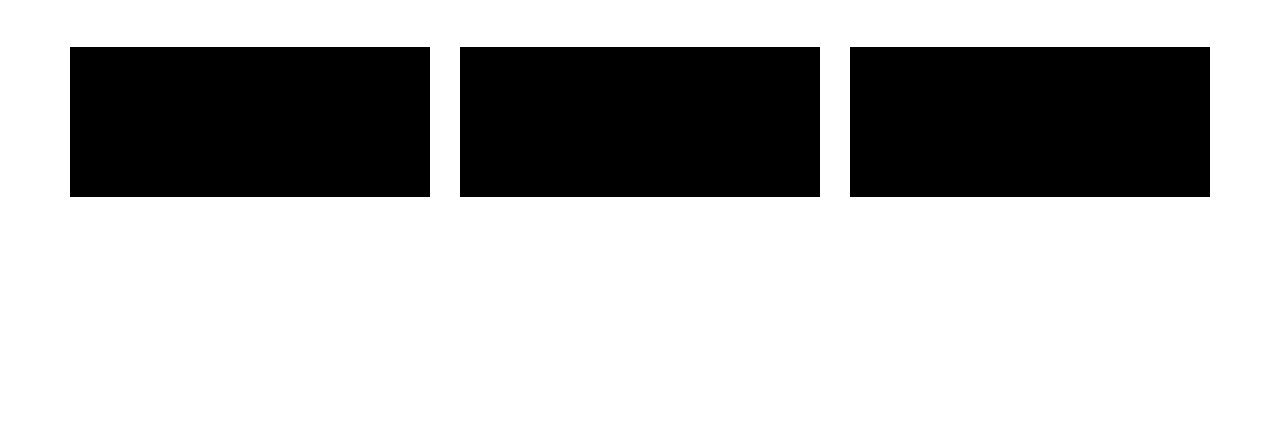
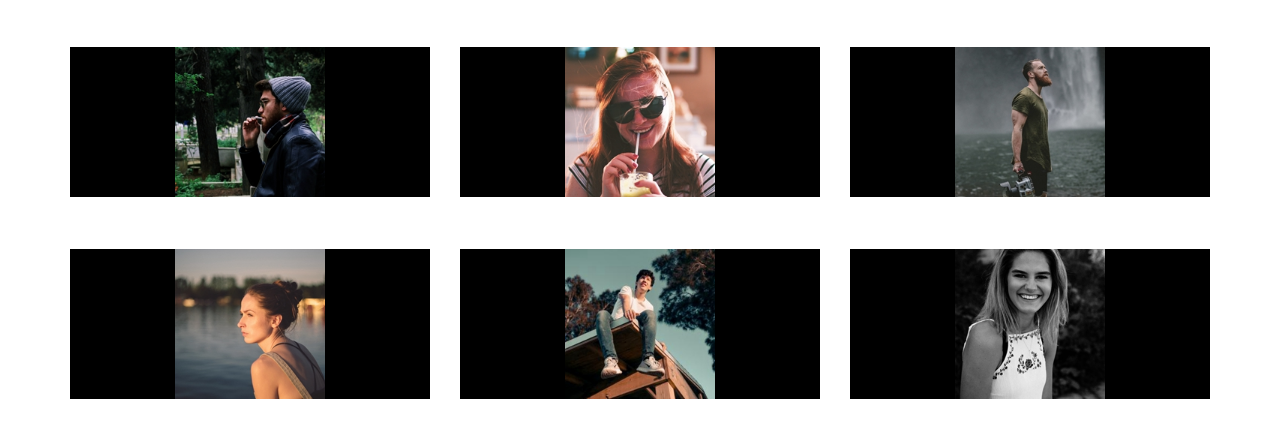
Before and after one commit to EvaXausa/html-css-float-cards, a plain HTML site: page index.html in a window 1280 px wide. Shown: the part 143-580 px from the top of the page. Drawn offline with Linux system fonts and the light colour scheme.

Commit message:
images added

```diff
--- a/index.html
+++ b/index.html
@@ -17,9 +17,24 @@
             <h1>Meet our Team</h1>
          </header>
          <p>Lorem, ipsum dolor sit amet consectetur adipisicing elit. Iusto non quisquam id quos perferendis earum illum officiis numquam. Perferendis eligendi sed excepturi maiores, quas quis quod necessitatibus est veritatis consectetur!</p>
-         <div class="box"></div>
-         <div class="box"></div>
-         <div class="box"></div>
+         <div class="box">
+            <img src="img/male1.png" alt=""/>
+         </div>
+         <div class="box">
+            <img src="img/female1.png" alt=""/>
+         </div>
+         <div class="box">
+            <img src="img/male2.png" alt=""/>
+         </div>
+         <div class="box">
+            <img src="img/female2.png" alt=""/>
+         </div>
+         <div class="box">
+            <img src="img/male3.png" alt=""/>
+         </div>
+         <div class="box">
+            <img src="img/female3.png" alt=""/>
+         </div>
     </div>
 
 </body>
--- a/style.css
+++ b/style.css
@@ -33,8 +33,13 @@ p{
     width: 360px;
     background-color: black;
     text-align: center;
-    margin-bottom: 8px;
     margin-top: 50px;
+    margin-bottom: 2px;
     margin-left: 30px;
     float: left;
 }
+
+img{
+    height: 150px;
+    width: 150px;
+}
```
